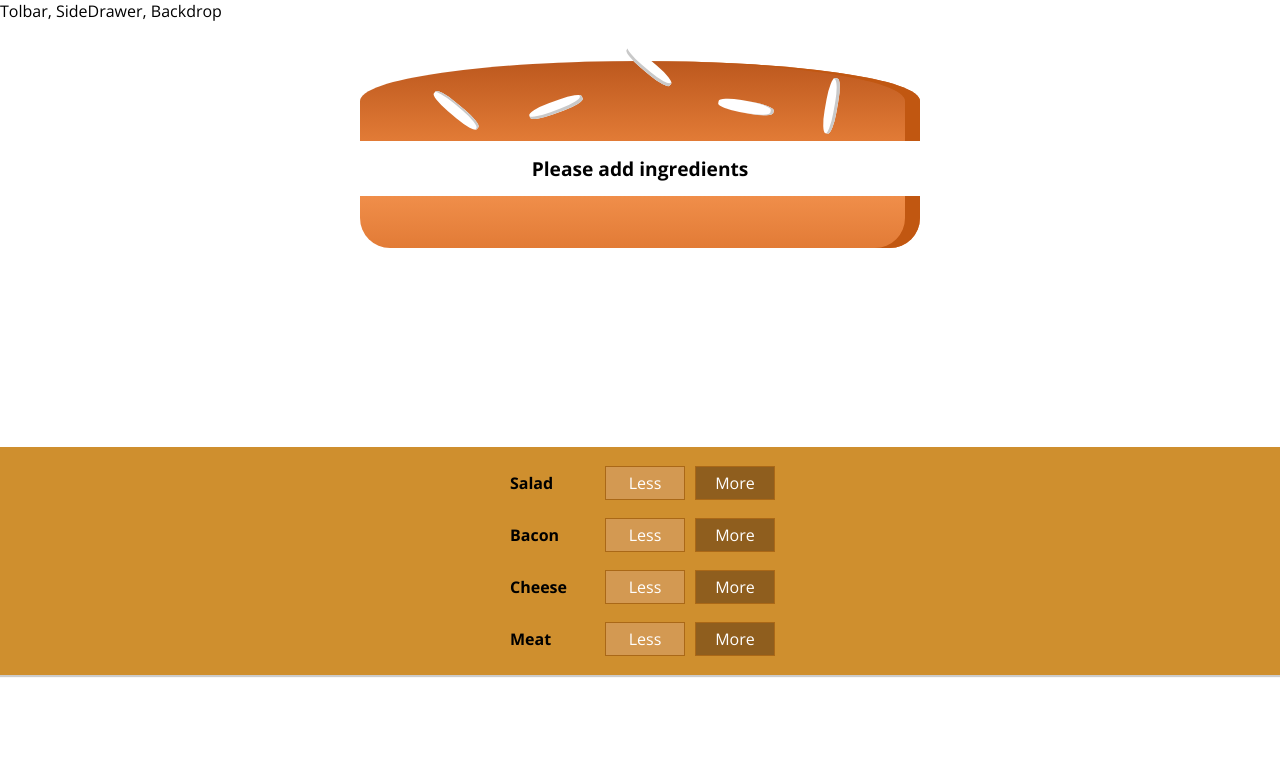
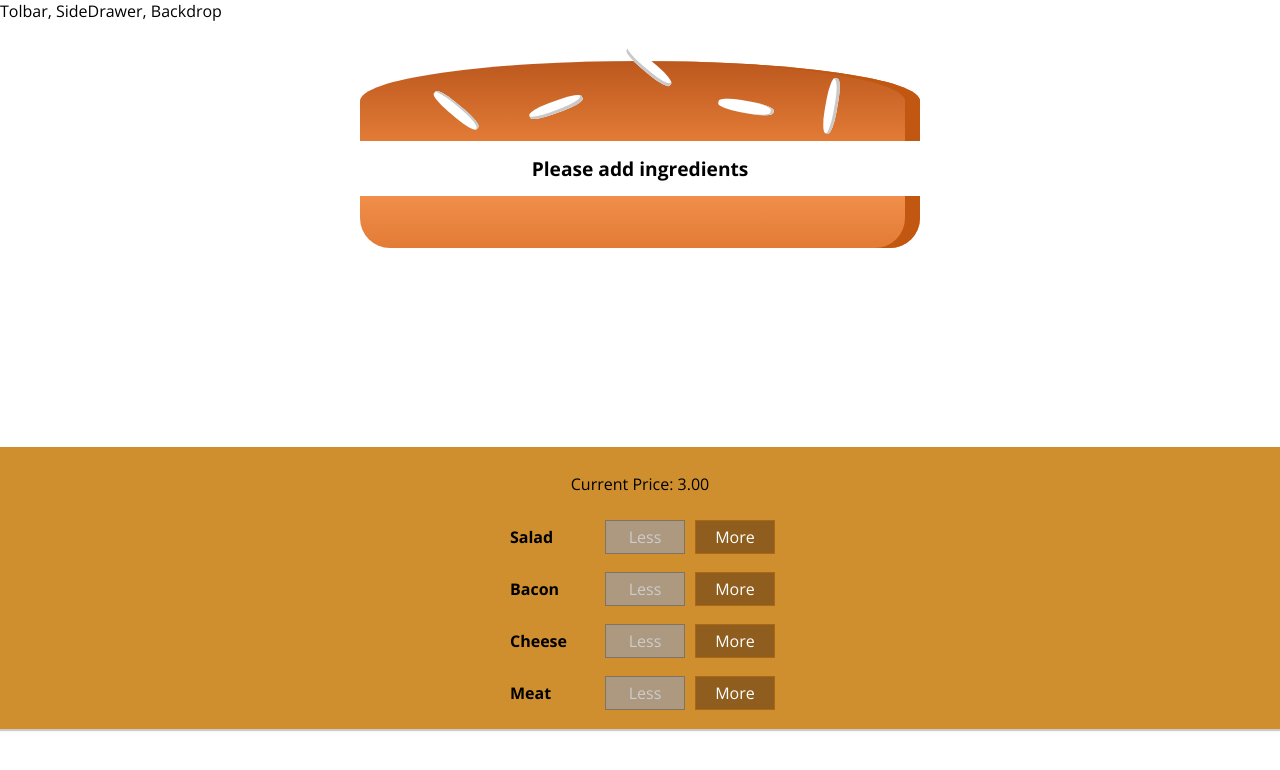
Before and after one commit to dtonal/BurgerBuilder, a React (Create React App) app: page / in a window 1280 px wide. Shown: the top 770 px of the page. Built offline with nearby package versions, Linux system fonts and the light colour scheme.

Commit message:
adding price info

```diff
--- a/src/components/Burger/BuildControls/BuildControl/BuildControl.js
+++ b/src/components/Burger/BuildControls/BuildControl/BuildControl.js
@@ -6,7 +6,7 @@ const buildControl = (props) => {
     return(
     <div className={classes.BuildControl}>
         <div className={classes.Label}>{props.label}</div>
-        <button className={classes.Less} onClick={props.removeIngredientHandler}>Less</button>
+        <button className={classes.Less} onClick={props.removeIngredientHandler} disabled={props.disableRemove}>Less</button>
         <button className={classes.More} onClick={props.addIngredientHandler}>More</button>
     </div>
     );
--- a/src/components/Burger/BuildControls/BuildControls.js
+++ b/src/components/Burger/BuildControls/BuildControls.js
@@ -16,11 +16,13 @@ const buildControls = (props) => {
        label={key.label}
        key={key.label+index}
        addIngredientHandler={()=>props.addIngredientHandler(key.type)}
-       removeIngredientHandler={()=>props.removeIngredientHandler(key.type)}/>
+       removeIngredientHandler={()=>props.removeIngredientHandler(key.type)}
+       disableRemove={props.disabledInfo[key.type]}/>
     });
 
     return(
     <div className={classes.Control}>
+        <p>Current Price: {props.price}</p>
         {controlElements}
     </div>
     );
--- a/src/containers/BurgerBuilder/BurgerBuilder.js
+++ b/src/containers/BurgerBuilder/BurgerBuilder.js
@@ -1,6 +1,13 @@
 import React, { Component } from 'react';
 import Burger from '../../components/Burger/Burger';
 import BuildControls from '../../components/Burger/BuildControls/BuildControls';
+
+const INGREDINT_PRICES = {
+    salad: 0.5,
+    cheese: 0.4,
+    meat: 1,
+    bacon: 0.4
+}
 
 class BurgerBuilder extends Component {
     constructor(props){
@@ -13,35 +20,54 @@ class BurgerBuilder extends Component {
                 meat: 0
             },
             purchased: false,
-            totalPrice: 0.00
+            totalPrice: 3.00
         }
     }
 
-    render() {
-      const addIngredientHandler = (ingredient) => {
-          var ingredients = this.state.ingredients;
+      getPriceForIngredient = (ingredientType) => {
+        return INGREDINT_PRICES[ingredientType];
+      }
+
+
+      addIngredientHandler = (ingredient) => {
+          const ingredients = this.state.ingredients;
+          const newPrice = this.state.totalPrice + this.getPriceForIngredient(ingredient);
           ingredients[ingredient]++;
           this.setState({
-              ingredients: ingredients
+              ingredients: ingredients,
+              totalPrice: newPrice
           });
       };
 
-      const removeIngredientHandler = (ingredient) => {
+      removeIngredientHandler = (ingredient) => {
           var ingredients = this.state.ingredients;
           if( ingredients[ingredient] > 0) {
             ingredients[ingredient]--;
+            const newPrice = this.state.totalPrice - this.getPriceForIngredient(ingredient);
+            this.setState({
+                ingredients: ingredients,
+                totalPrice: newPrice
+            });
           }
-          this.setState({
-              ingredients: ingredients
-          });
       };
+
+
+    render() {
+        const disabledInfo={
+            ...this.state.ingredients
+        }
+        for (let key in disabledInfo){
+            disabledInfo[key] = disabledInfo[key] < 1;
+        }
 
       return (
         <>
             <Burger ingredients = {this.state.ingredients}/>
             <BuildControls
-                addIngredientHandler={addIngredientHandler}
-                removeIngredientHandler={removeIngredientHandler}
+                addIngredientHandler={this.addIngredientHandler}
+                removeIngredientHandler={this.removeIngredientHandler}
+                disabledInfo={disabledInfo}
+                price={this.state.totalPrice.toFixed(2)}
                 />
         </>
       );
```
